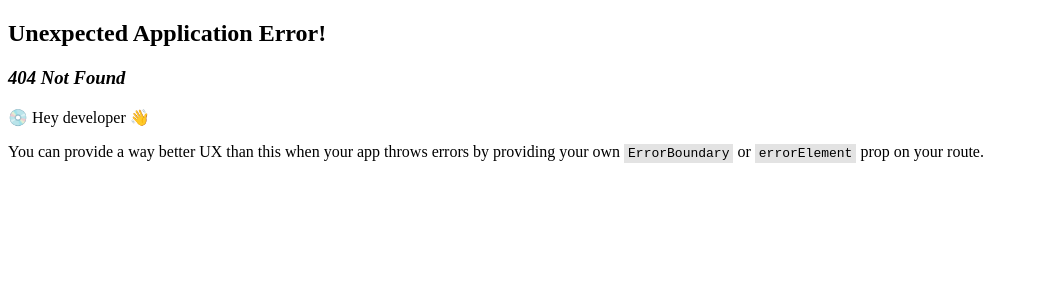
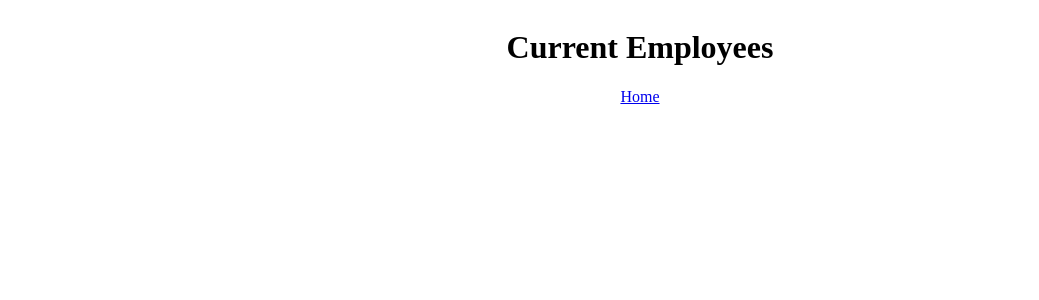
Before and after one commit to Axido545/HRnet, a React (Vite) app: page /employee-list in a window 1280 px wide. Before the commit this address had no page. Shown: the top 300 px of the page, without its empty margins (0-1039 px from the left). Built offline with nearby package versions, Linux system fonts and the light colour scheme.

Commit message:
employee-list

```diff
--- a/src/main.jsx
+++ b/src/main.jsx
@@ -1,6 +1,7 @@
 import React from 'react'
 import ReactDOM from 'react-dom/client'
 import Home from './pages/home/home.jsx'
+import EmployeeList from './pages/home/employee-list/employee-list.jsx';
 import {
   createBrowserRouter,
   RouterProvider,
@@ -11,6 +12,10 @@ const router = createBrowserRouter([
     path: "/",
     element: <Home />,
   },
+  {
+    path: "/employee-list",
+    element: <EmployeeList />,
+  },
 ]);
 
 
--- /dev/null
+++ b/src/pages/home/employee-list/employee-list.jsx
@@ -0,0 +1,10 @@
+import "./employee-list.css"
+import { NavLink } from "react-router-dom"
+
+export default function EmployeeList() {
+    return <div id="employee-div" className="container">
+        <h1>Current Employees</h1>
+        <table id="employee-table" className="display"></table>
+        <NavLink to="/">Home</NavLink>
+    </div>
+}
--- a/src/pages/home/home.jsx
+++ b/src/pages/home/home.jsx
@@ -10,7 +10,7 @@ export default function Home() {
 
     return <> <h1 className="title">HRnet</h1>
         <div className="container">
-            <NavLink>View Current Employees</NavLink>
+            <NavLink to="/employee-list">View Current Employees</NavLink>
             <h2>Create Employee</h2>
             <form onSubmit={handleSubmit}>
                 <label htmlFor="first-name">First Name</label>
```
Also changed, not shown: src/pages/home/employee-list/employee-list.css (added).
